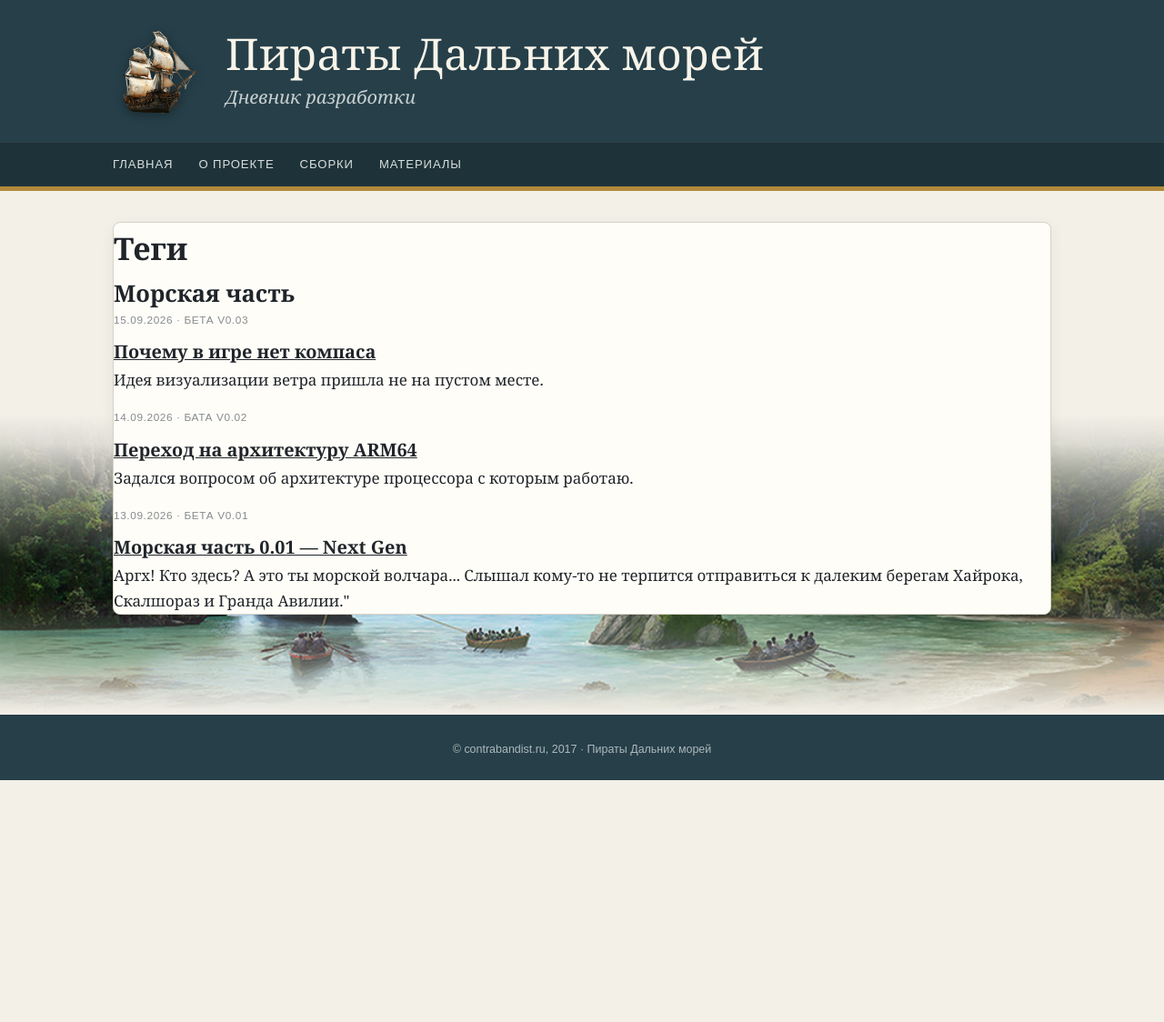
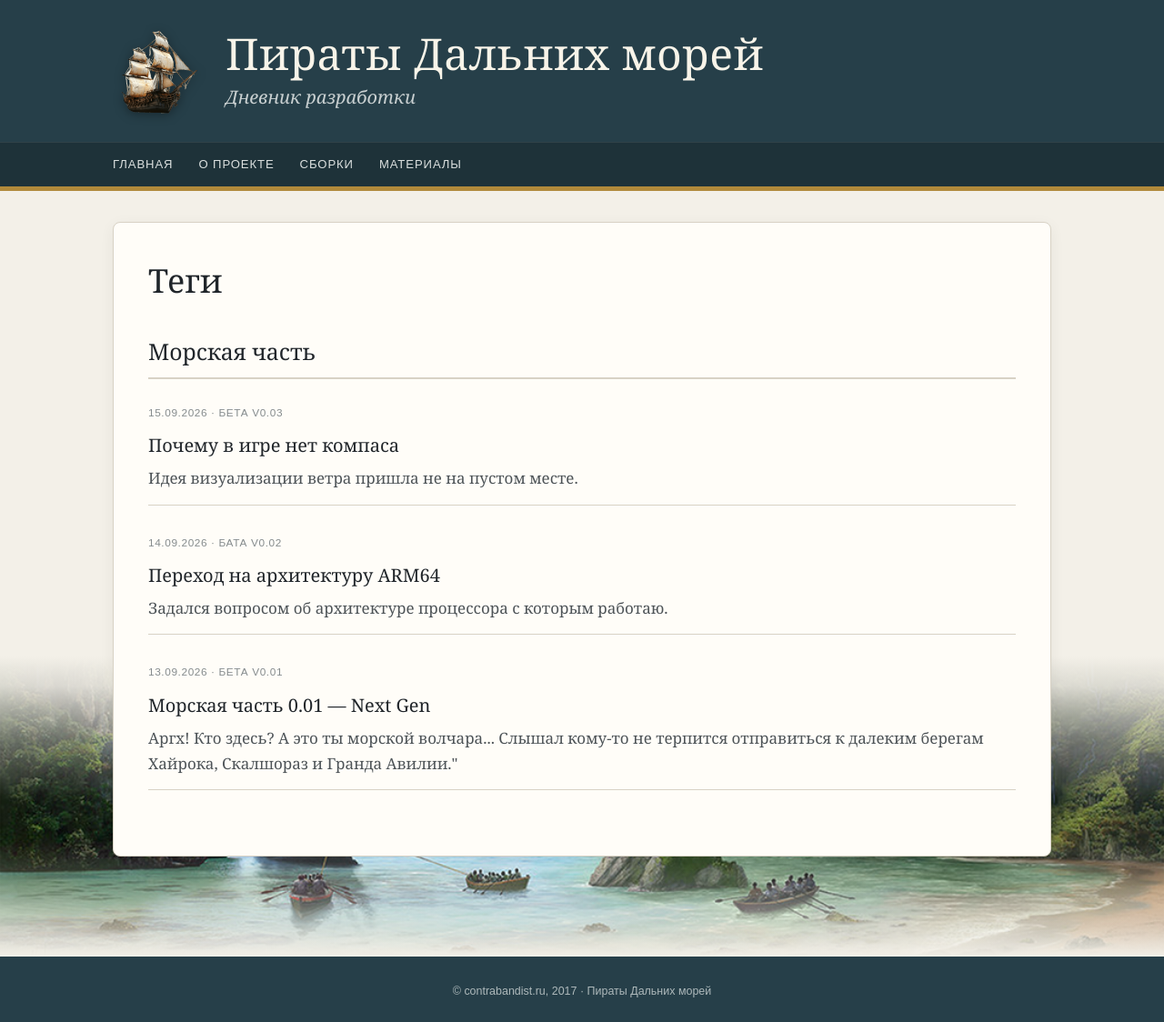
Before and after one commit to tislic/SeaDogsPort, a Jekyll site: the page built from tags.md, in a window 1280 px wide. Shown: the whole page at 91% size. Built offline with Jekyll 4.4.1, drawn with Linux system fonts in a browser that asks for light colours; before the commit the page ends 900 px from its top, so only the background shows below that.

Commit message:
Style clickable tags and tag archive

```diff
--- a/assets/style.css
+++ b/assets/style.css
@@ -33,11 +33,11 @@ a{color:inherit}
 .section-title{display:flex;justify-content:space-between;align-items:baseline;margin:38px 0 14px;border-bottom:2px solid var(--line);padding-bottom:8px}.section-title h2{font-size:1.65rem;font-weight:normal}.section-title a{font-family:Arial,sans-serif;font-size:.78rem;color:var(--rust);text-decoration:none}
 .posts{display:grid;gap:18px}.post{padding:26px 28px}.meta{font-family:Arial,sans-serif;font-size:.74rem;text-transform:uppercase;letter-spacing:.6px;color:#858b8d;margin-bottom:9px}.post h3{font-size:1.45rem;font-weight:normal;margin-bottom:10px}.post h3 a{text-decoration:none}.post h3 a:hover{color:var(--rust)}.post p{color:#4d5357}
 .post-content h1,.post-content h2,.post-content h3{font-weight:normal;margin:24px 0 12px}.post-content p{margin-bottom:14px}.post-content ul{margin:14px 0 14px 24px}.post-content li{margin-bottom:6px}.post-content code{background:#f0ede4;padding:2px 7px;border-radius:3px;font-family:'Courier New',monospace;font-size:.9em;color:var(--rust)}.post-content a{color:var(--rust)}
-.post-footer{display:flex;justify-content:space-between;align-items:center;gap:16px;margin-top:17px;padding-top:13px;border-top:1px solid var(--line)}.tags{font-family:Arial,sans-serif;font-size:.74rem;color:#777}.tags span{display:inline-block;border:1px solid #d7d1c5;padding:3px 8px;margin-right:5px}.read{font-family:Arial,sans-serif;font-size:.78rem;color:var(--rust);text-decoration:none;white-space:nowrap}
+.post-footer{display:flex;justify-content:space-between;align-items:center;gap:16px;margin-top:17px;padding-top:13px;border-top:1px solid var(--line)}.tags{font-family:Arial,sans-serif;font-size:.74rem;color:#777}.tags span{display:inline-block;border:1px solid #d7d1c5;padding:3px 8px;margin-right:5px}.tags a{display:inline-block;border:1px solid #d7d1c5;padding:3px 8px;margin-right:5px;text-decoration:none}.tags a:hover{color:var(--rust);border-color:var(--rust)}
+.tag-archive{padding:34px 38px}.tag-archive h1{font-size:2.25rem;font-weight:normal;margin-bottom:28px}.tag-group{scroll-margin-top:20px;margin-bottom:38px}.tag-group h2{font-size:1.55rem;font-weight:normal;border-bottom:2px solid var(--line);padding-bottom:8px;margin-bottom:14px}.tag-post{padding:14px 0;border-bottom:1px solid var(--line)}.tag-post h3{font-size:1.25rem;font-weight:normal;margin-bottom:6px}.tag-post h3 a{text-decoration:none}.tag-post h3 a:hover{color:var(--rust)}.tag-post p{color:#4d5357}
 
 /* ═══ ПЕЙЗАЖ: ОТДЕЛЬНЫЙ СЛОЙ ПОД НИЖНЕЙ ЧАСТЬЮ КОНТЕНТА ═══ */
-.footer-scenery{--footer-art-height:clamp(160px,25.735vw,490px);position:relative;z-index:1;height:var(--footer-art-height);margin-top:calc(var(--footer-art-height) * -.77);background-image:url("design/background.webp");background-repeat:no-repeat;background-position:center;background-size:cover;pointer-events:none}
-.footer-scenery::after{content:"";position:absolute;inset:0;background:linear-gradient(to bottom,var(--paper) 0%,rgba(243,240,232,.88) 10%,rgba(243,240,232,.38) 28%,rgba(243,240,232,0) 48%,rgba(243,240,232,0) 62%,rgba(243,240,232,.18) 76%,rgba(243,240,232,.58) 90%,var(--paper) 100%)}
+.footer-scenery{--footer-art-height:clamp(160px,25.735vw,490px);position:relative;z-index:1;height:var(--footer-art-height);margin-top:calc(var(--footer-art-height) * -.77);background-image:url("design/background.webp");background-repeat:no-repeat;background-position:center;background-size:cover;pointer-events:none}.footer-scenery::after{content:"";position:absolute;inset:0;background:linear-gradient(to bottom,var(--paper) 0%,rgba(243,240,232,.88) 10%,rgba(243,240,232,.38) 28%,rgba(243,240,232,0) 48%,rgba(243,240,232,0) 62%,rgba(243,240,232,.18) 76%,rgba(243,240,232,.58) 90%,var(--paper) 100%)}
 .footer{position:relative;z-index:3;margin-top:0;padding:28px 24px 24px;background:var(--sea);color:#aeb9bb;text-align:center;font-family:Arial,sans-serif;font-size:.78rem}
 .posts .post:last-child{position:relative;z-index:3;background:rgba(255,253,248,.89)}
 .pagination{display:flex;justify-content:center;align-items:center;gap:18px;margin:28px 0 8px;font-family:Arial,sans-serif;font-size:.82rem}
@@ -45,6 +45,7 @@ a{color:inherit}
 .pagination a:hover{color:var(--rust);border-color:var(--rust)}.pagination .current{background:var(--sea);border-color:var(--sea);color:#fff}.pagination .disabled{color:#a4a6a6;background:#ece8df}.pagination-pages{display:flex;gap:6px;align-items:center}
 .post-cover{display:block;margin:-26px -28px 20px;overflow:hidden;border-radius:0}.post-cover img{width:100%;height:220px;object-fit:cover;display:block;transition:transform .4s ease}.post-cover:hover img{transform:scale(1.04)}
 .post-hero{text-align:center;margin-bottom:20px}.post-hero img{max-width:100%;height:auto;display:inline-block;border-radius:6px}.post-content img{display:block;width:50%;height:auto;margin:1.5em auto;border-radius:6px}.post-content p,.post-content li,.post-content blockquote{text-align:justify;hyphens:auto;-webkit-hyphens:auto}.build-page img{display:block;width:50%;height:auto;margin:1.5em auto;border-radius:6px}
+
 
 /* ═══ СТРАНИЦА СБОРОК ═══ */
 .build-page{padding:34px 38px 38px}
@@ -77,7 +78,9 @@ a{color:inherit}
   .build-page h3:last-of-type+ p{padding-bottom:7px}
   .build-page h3:last-of-type+ p+ ul{padding:0 0 17px 20px;font-size:1rem}
   .build-page h3:last-of-type+ p+ ul+ p{padding-top:12px;font-size:1rem}
+  .tag-archive{padding:24px 20px}.tag-archive h1{font-size:1.75rem;margin-bottom:22px}.tag-group{margin-bottom:28px}.tag-group h2{font-size:1.3rem}.tag-post h3{font-size:1.1rem}
 }
+
 
 /* ═══ ПРОСМОТР ИЗОБРАЖЕНИЙ ═══ */
 .lightbox-trigger{cursor:zoom-in}
```
